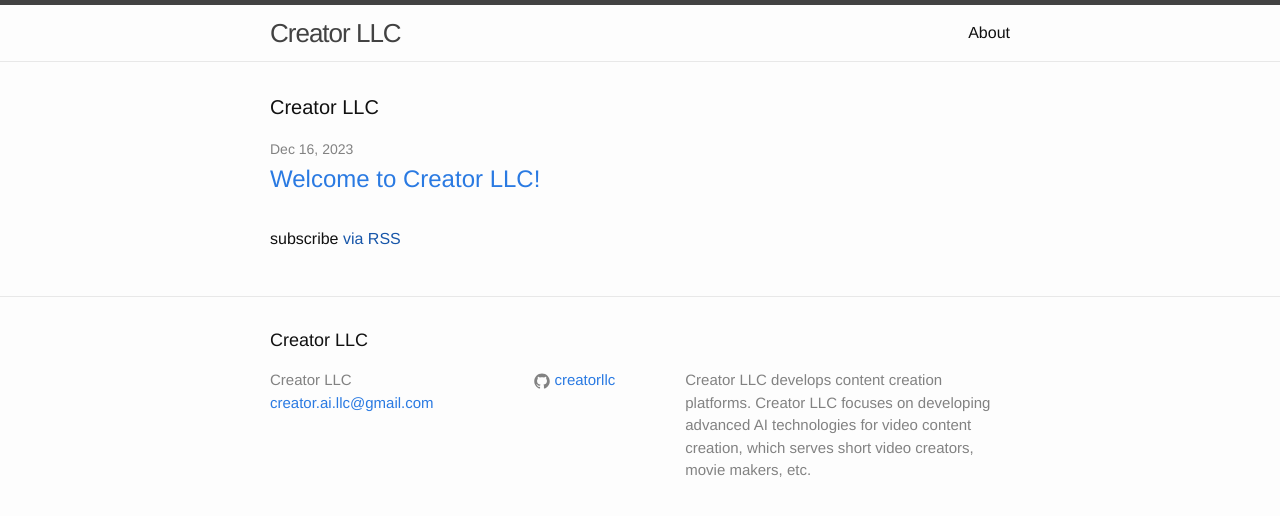
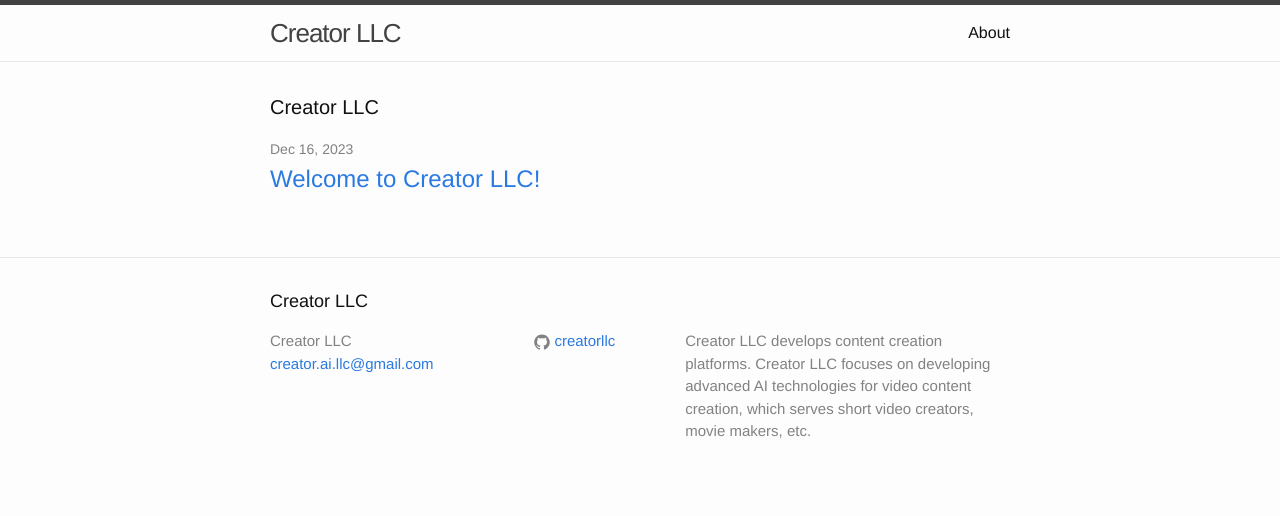
Before and after one commit to CreatorLLC/CreatorLLC.github.io, a Jekyll site: the page built from index.html, in a window 1280 px wide. Shown: the top 516 px of the page. Built offline with Jekyll 4.4.1, drawn with Linux system fonts in a browser that asks for light colours.

Commit message:
Update index.html

```diff
--- a/index.html
+++ b/index.html
@@ -18,6 +18,6 @@
     {% endfor %}
   </ul>
 
-  <p class="rss-subscribe">subscribe <a href="{{ prepend: https://creatorllc.github.io/ }}">via RSS</a></p>
+<!--   <p class="rss-subscribe">subscribe <a href="{{ prepend: https://creatorllc.github.io/ }}">via RSS</a></p> -->
 
 </div>
```
